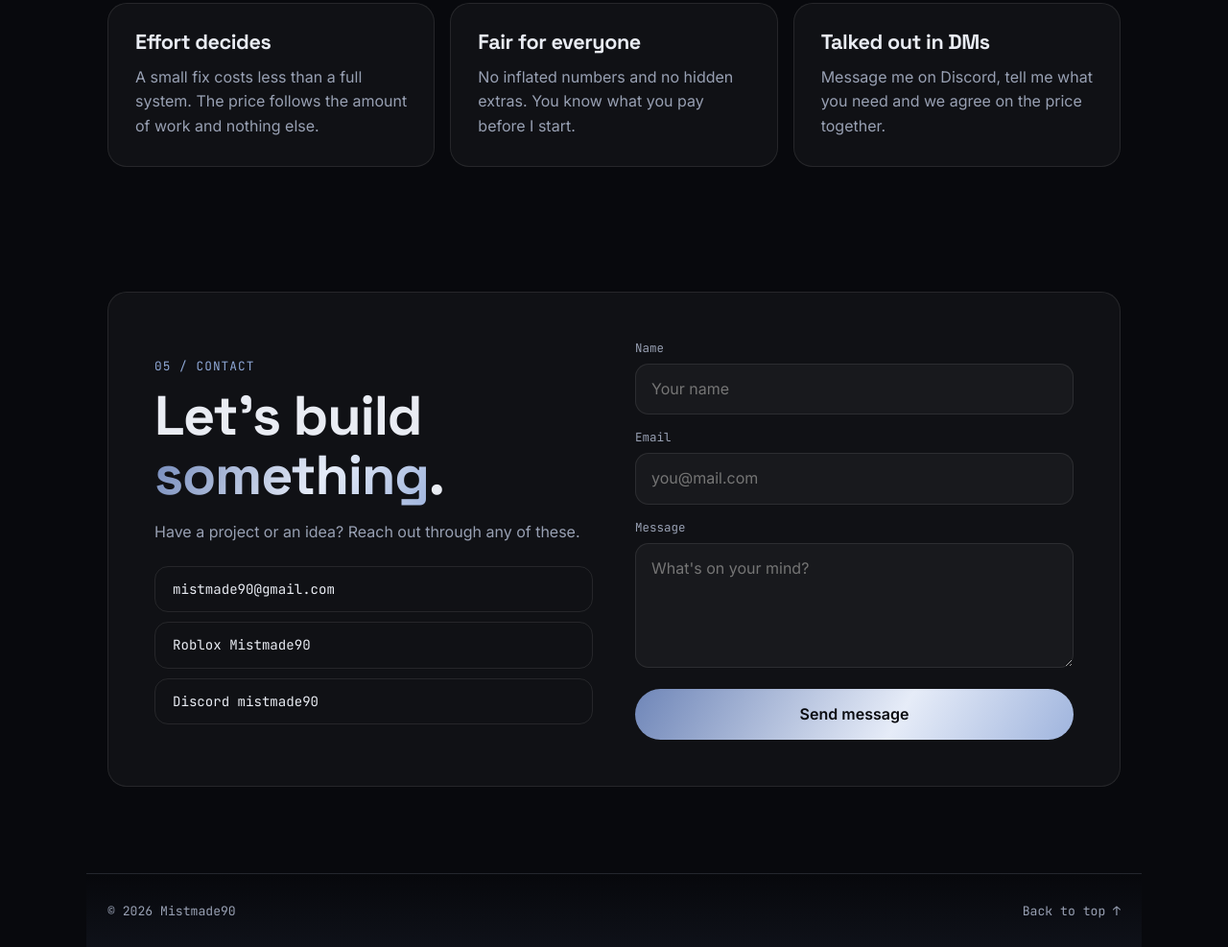
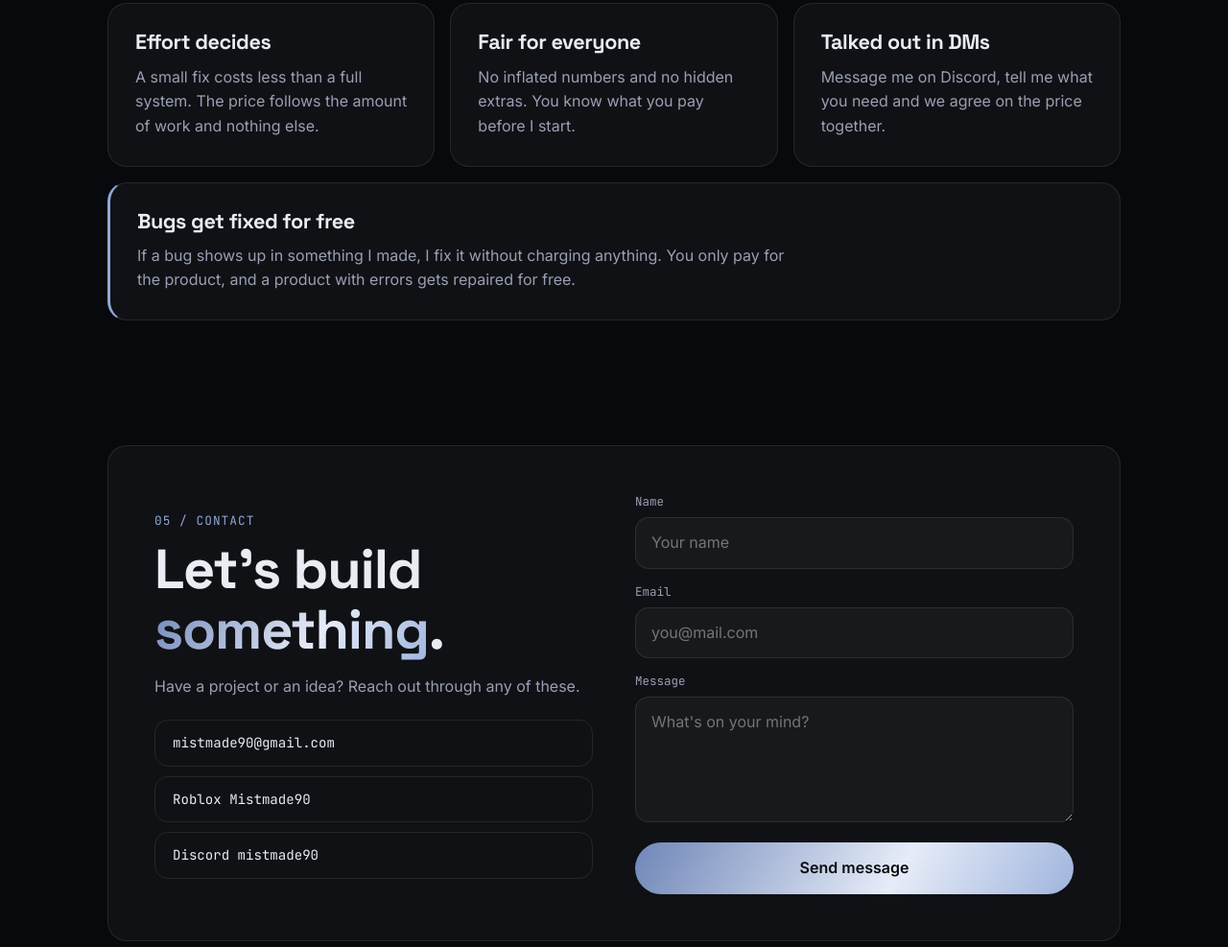
Before and after one commit to Mistmade90/MistPortfolio1, a plain HTML site: page index.html in a window 1280 px wide. Shown: the part 3361-4348 px from the top of the page at 96% size. Drawn offline with Linux system fonts and the light colour scheme.

Commit message:
Add free bug fix guarantee to pricing

```diff
--- a/index.html
+++ b/index.html
@@ -133,6 +133,10 @@ Players.PlayerAdded:<span class="f">Connect</span>(<span class="k">function</spa
     <div class="card step"><h3>Fair for everyone</h3><p>No inflated numbers and no hidden extras. You know what you pay before I start.</p></div>
     <div class="card step"><h3>Talked out in DMs</h3><p>Message me on Discord, tell me what you need and we agree on the price together.</p></div>
   </div>
+  <div class="card guarantee">
+    <h3>Bugs get fixed for free</h3>
+    <p>If a bug shows up in something I made, I fix it without charging anything. You only pay for the product, and a product with errors gets repaired for free.</p>
+  </div>
 </section>
 
 <section id="contact" class="section">
--- a/style.css
+++ b/style.css
@@ -178,6 +178,8 @@ body::before{content:"";position:fixed;inset:0;z-index:-1;pointer-events:none;ba
 .price-top b{font-family:'Space Grotesk',sans-serif;font-size:clamp(2.6rem,7vw,4.6rem);line-height:1;letter-spacing:-.04em;filter:drop-shadow(0 0 28px rgba(143,168,214,.4))}
 .price-top p{flex:1;min-width:240px;font-size:1.08rem}
 .steps{display:grid;grid-template-columns:repeat(3,1fr);gap:16px}
+.guarantee{margin-top:16px;border-left:3px solid var(--a1)}
+.guarantee p{max-width:680px}
 
 #glow{position:fixed;top:0;left:0;width:520px;height:520px;margin:-260px 0 0 -260px;border-radius:50%;background:radial-gradient(circle,rgba(143,168,214,.1),transparent 65%);pointer-events:none;z-index:1;opacity:0;transition:opacity .4s;will-change:transform}
 @media (hover:none){#glow{display:none}}
```
